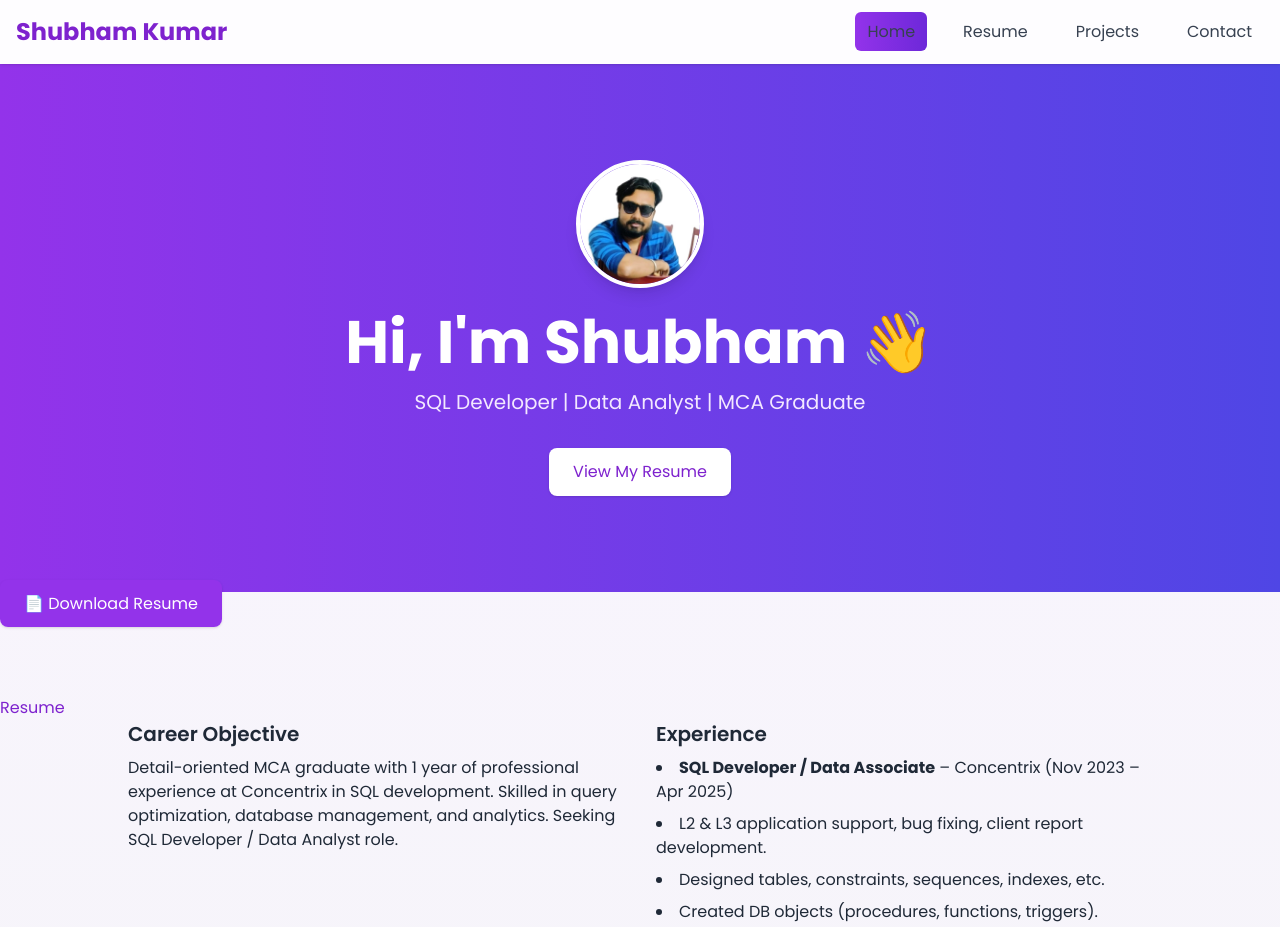
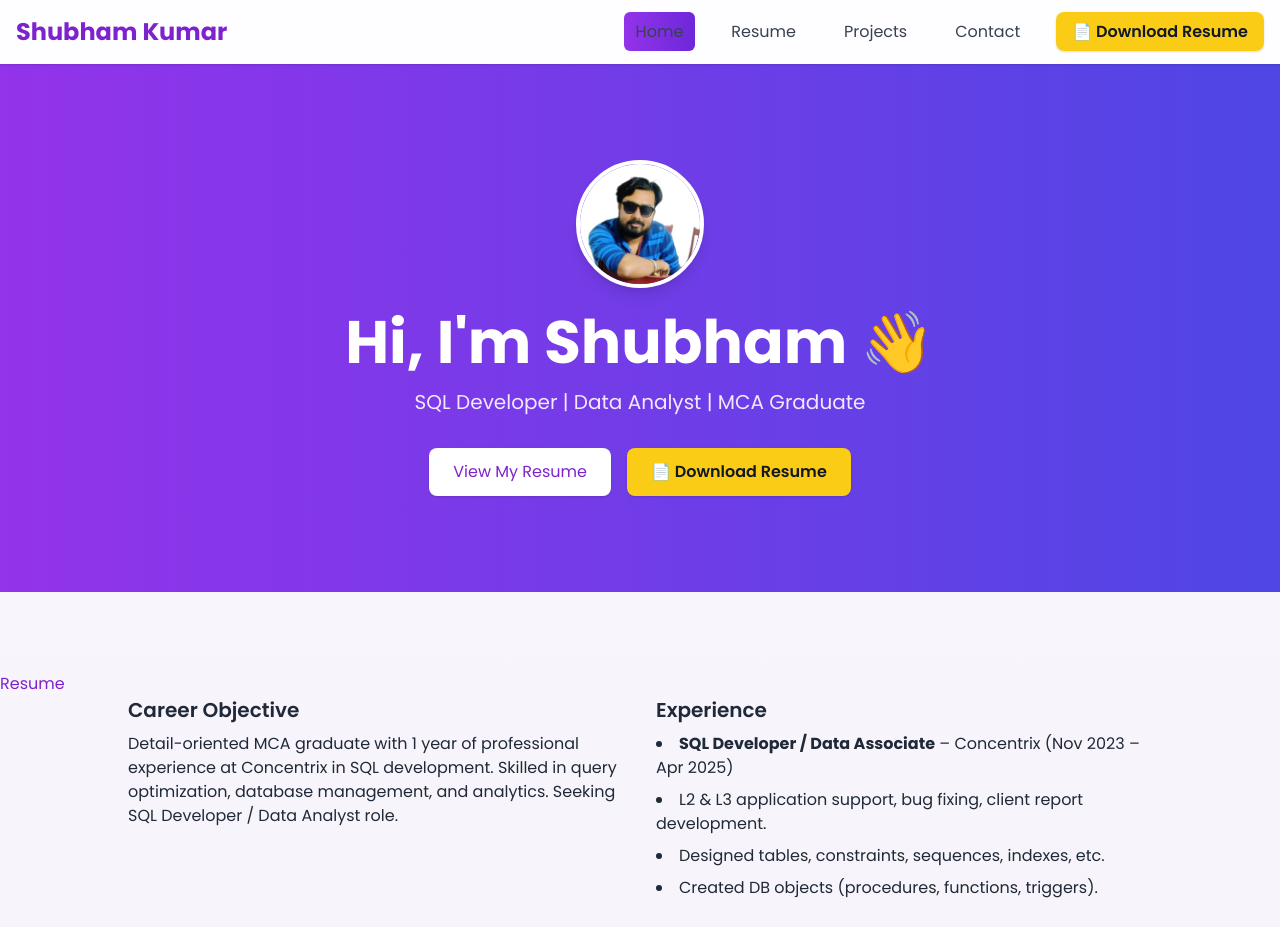
Before and after one commit to shubhsk321go/Shubham-Resume, a plain HTML site: page index.html in a window 1280 px wide. Shown: the top 927 px of the page. Drawn offline with nearby package versions, Linux system fonts and the light colour scheme.

Commit message:
Update index.html

```diff
--- a/index.html
+++ b/index.html
@@ -19,11 +19,18 @@
   <header class="bg-white/80 backdrop-blur-lg sticky top-0 z-50 shadow">
     <nav class="max-w-7xl mx-auto flex justify-between items-center p-4">
       <h1 class="font-bold text-2xl text-purple-700">Shubham Kumar</h1>
-      <ul class="flex gap-6">
+      <ul class="flex gap-6 items-center">
         <li><a href="#home" class="nav-link px-3 py-2 rounded-md text-gray-700 hover:bg-purple-600 hover:text-white">Home</a></li>
         <li><a href="#resume" class="nav-link px-3 py-2 rounded-md text-gray-700 hover:bg-purple-600 hover:text-white">Resume</a></li>
         <li><a href="#projects" class="nav-link px-3 py-2 rounded-md text-gray-700 hover:bg-purple-600 hover:text-white">Projects</a></li>
         <li><a href="#contact" class="nav-link px-3 py-2 rounded-md text-gray-700 hover:bg-purple-600 hover:text-white">Contact</a></li>
+        <!-- Download button in navbar -->
+        <li>
+          <a href="Shubham_resume.pdf" download
+             class="px-4 py-2 bg-yellow-400 text-gray-900 font-semibold rounded-lg shadow hover:bg-yellow-500 transition">
+             📄 Download Resume
+          </a>
+        </li>
       </ul>
     </nav>
   </header>
@@ -33,12 +40,18 @@
     <img src="profile.jpg" alt="Profile" class="w-32 h-32 rounded-full border-4 border-white shadow-lg mb-6">
     <h2 class="text-4xl md:text-6xl font-bold">Hi, I'm Shubham 👋</h2>
     <p class="mt-4 text-lg md:text-xl text-purple-100">SQL Developer | Data Analyst | MCA Graduate</p>
-    <a href="#resume" class="mt-8 px-6 py-3 bg-white text-purple-700 rounded-lg shadow hover:bg-gray-100 transition">View My Resume</a>
+
+    <!-- Buttons row -->
+    <div class="mt-8 flex flex-col sm:flex-row gap-4">
+      <a href="#resume" class="px-6 py-3 bg-white text-purple-700 rounded-lg shadow hover:bg-gray-100 transition">
+        View My Resume
+      </a>
+      <a href="Shubham_resume.pdf" download
+         class="px-6 py-3 bg-yellow-400 text-gray-900 font-semibold rounded-lg shadow hover:bg-yellow-500 transition">
+         📄 Download Resume
+      </a>
+    </div>
   </section>
-<a href="Shubham_resume.pdf" download
-   class="mt-6 px-6 py-3 bg-purple-600 text-white rounded-lg shadow hover:bg-purple-700 transition">
-   📄 Download Resume
-</a>
 
   <!-- Resume -->
   <section id="resume" class="py-20">
```
